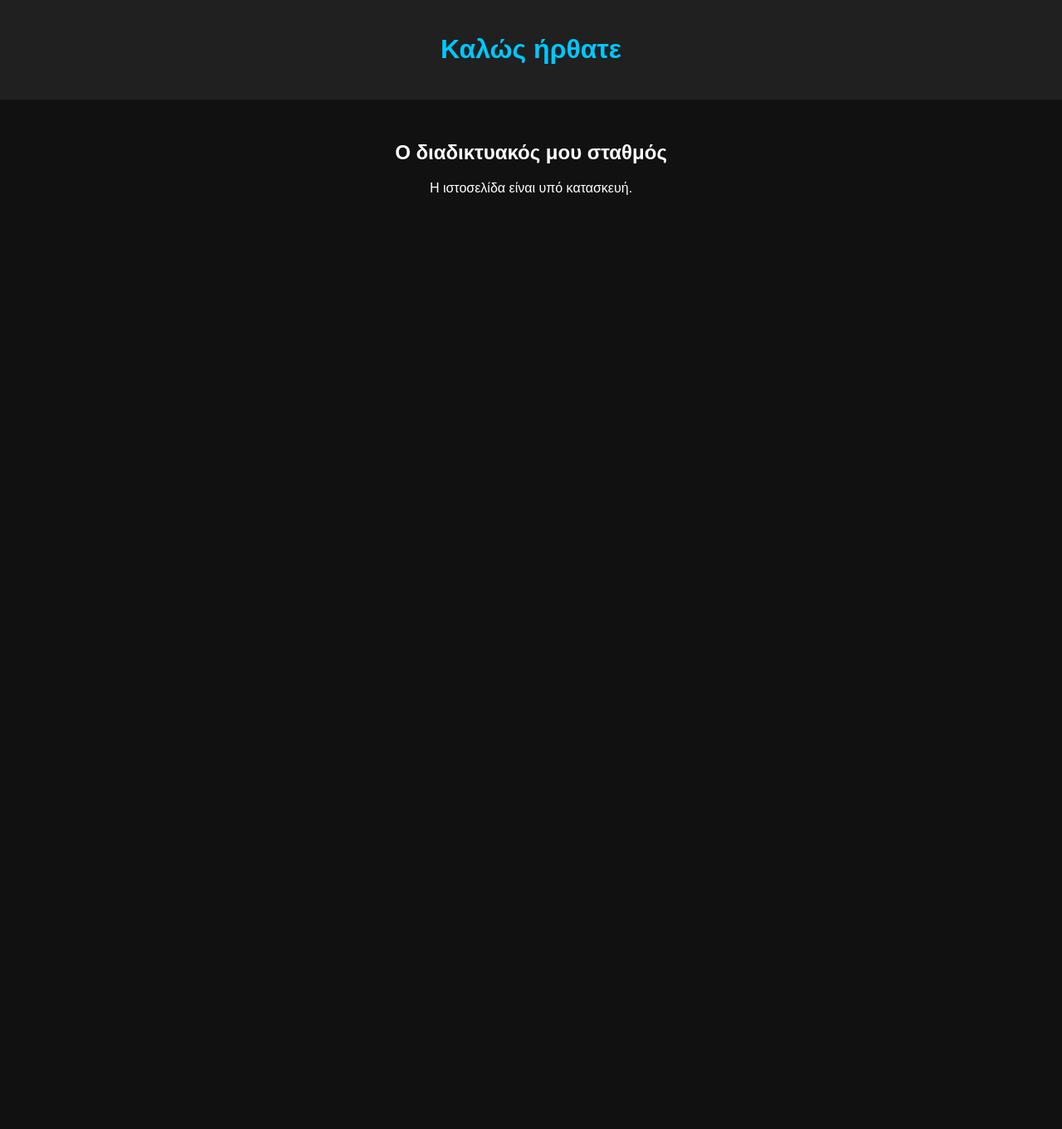
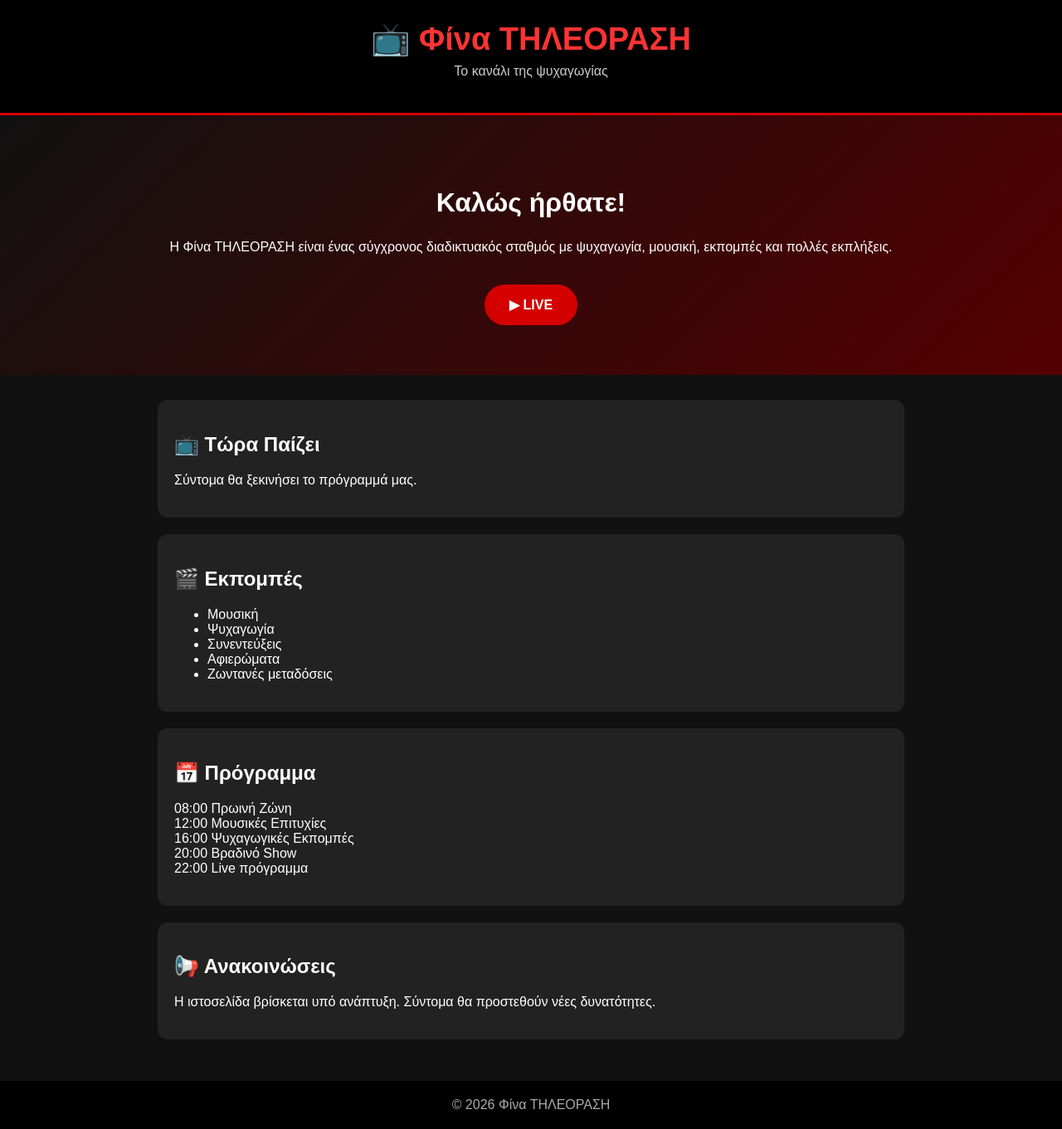
Before and after one commit to vasiliadisdimitriosm-wq/-, a plain HTML site: page index.html in a window 1280 px wide. Shown: the whole page at 83% size. Before the commit the page ends 800 px from the top, so only its background shows below. Drawn offline with Linux system fonts and the light colour scheme.

Commit message:
Update index.html

```diff
--- a/index.html
+++ b/index.html
@@ -3,40 +3,105 @@
 <head>
 <meta charset="UTF-8">
 <meta name="viewport" content="width=device-width, initial-scale=1.0">
-<title>Ο Σταθμός μου</title>
+<title>Φίνα ΤΗΛΕΟΡΑΣΗ</title>
 
-<style>
-body{
-    margin:0;
-    background:#111;
-    color:white;
-    font-family:Arial,sans-serif;
-    text-align:center;
-}
-header{
-    background:#202020;
-    padding:20px;
-}
-h1{
-    color:#00c8ff;
-}
-main{
-    padding:30px;
-}
-</style>
+<link rel="stylesheet" href="style.css">
 
 </head>
-
 <body>
 
 <header>
-<h1>Καλώς ήρθατε</h1>
+<h1>📺 Φίνα ΤΗΛΕΟΡΑΣΗ</h1>
+<p>Το κανάλι της ψυχαγωγίας</p>
 </header>
 
-<main>
-<h2>Ο διαδικτυακός μου σταθμός</h2>
-<p>Η ιστοσελίδα είναι υπό κατασκευή.</p>
-</main>
+<section class="hero">
+
+<h2>Καλώς ήρθατε!</h2>
+
+<p>
+Η Φίνα ΤΗΛΕΟΡΑΣΗ είναι ένας σύγχρονος διαδικτυακός σταθμός
+με ψυχαγωγία, μουσική, εκπομπές και πολλές εκπλήξεις.
+</p>
+
+<a href="#" class="button">
+▶ LIVE
+</a>
+
+</section>
+
+<div class="section">
+
+<div class="card">
+
+<h2>📺 Τώρα Παίζει</h2>
+
+<p>
+Σύντομα θα ξεκινήσει το πρόγραμμά μας.
+</p>
+
+</div>
+
+<div class="card">
+
+<h2>🎬 Εκπομπές</h2>
+
+<ul>
+
+<li>Μουσική</li>
+
+<li>Ψυχαγωγία</li>
+
+<li>Συνεντεύξεις</li>
+
+<li>Αφιερώματα</li>
+
+<li>Ζωντανές μεταδόσεις</li>
+
+</ul>
+
+</div>
+
+<div class="card">
+
+<h2>📅 Πρόγραμμα</h2>
+
+<p>
+
+08:00 Πρωινή Ζώνη<br>
+
+12:00 Μουσικές Επιτυχίες<br>
+
+16:00 Ψυχαγωγικές Εκπομπές<br>
+
+20:00 Βραδινό Show<br>
+
+22:00 Live πρόγραμμα
+
+</p>
+
+</div>
+
+<div class="card">
+
+<h2>📢 Ανακοινώσεις</h2>
+
+<p>
+
+Η ιστοσελίδα βρίσκεται υπό ανάπτυξη.
+Σύντομα θα προστεθούν νέες δυνατότητες.
+
+</p>
+
+</div>
+
+</div>
+
+<footer>
+
+© 2026 Φίνα ΤΗΛΕΟΡΑΣΗ
+
+</footer>
 
 </body>
 </html>
```
